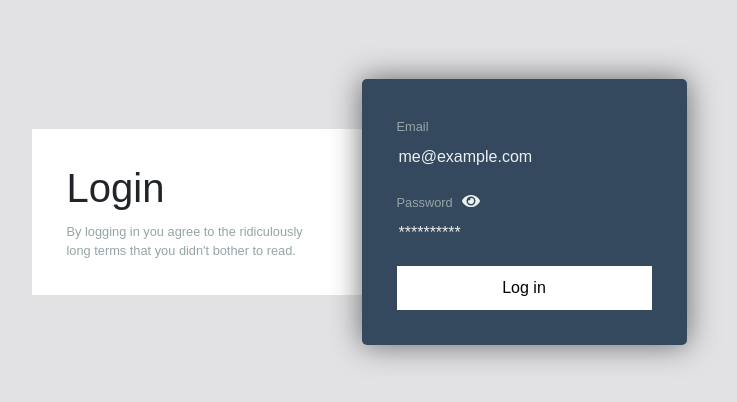
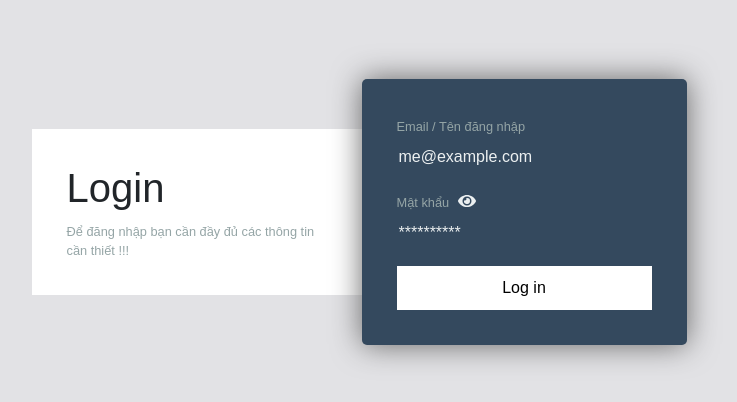
Before and after one commit to huycanh14/learn-chemistry-frontend-admin, a Vue app: page /login in a window 1280 px wide. Shown: the part 188-590 px from the top of the page, without its empty margins (281-1018 px from the left). Built offline with nearby package versions, Linux system fonts and the light colour scheme.

Commit message:
edit .env and use axios

```diff
--- a/src/locales/en.json
+++ b/src/locales/en.json
@@ -1,3 +1,8 @@
 {
-  "message": "hello i18n !!"
+  "message": "hello i18n !!",
+  "form_login": {
+    "title": "To log in, you need all the necessary information !!!",
+    "username": "Email / Username",
+    "password": "Password"
+  }
 }
--- a/src/locales/vn.json
+++ b/src/locales/vn.json
@@ -1,3 +1,8 @@
 {
-  "message": "hello i18n !!"
+  "message": "hello i18n !!",
+  "form_login": {
+    "title": "Để đăng nhập bạn cần đầy đủ các thông tin cần thiết !!!",
+    "username": "Email / Tên đăng nhập",
+    "password": "Mật khẩu"
+  }
 }
--- a/src/modules/account.module.js
+++ b/src/modules/account.module.js
@@ -48,9 +48,11 @@ const mutations = {
 }
 
 const actions = {
-    signIn({commit}, payload) {
+    signIn({commit}) {
+        commit('signIn');
+    },
+    saveInformationLogin({commit}, payload){
         commit('saveInformationLogin', payload);
-        console.log(payload);
     }
 
 }
--- a/src/services/account.service.js
+++ b/src/services/account.service.js
@@ -5,19 +5,21 @@ const signIn = ({username, password}) => {
         username: username,
         password: password
     };
-    axios.post(`${process.env.URL_API}${process.env.API}${process.env.ACCOUNT}${process.env.LOGOPT_ENDPOINT}`, data)
+    return axios.post(`${process.env.VUE_APP_URL_API}${process.env.VUE_APP_API}${process.env.VUE_APP_ACCOUNT}${process.env.VUE_APP_LOGOPT_ENDPOINT}`, data, {
+        headers: { 'Content-Type': 'application/x-www-form-urlencoded'}
+    })
       .then((response) => {
           return response;
       })
       .catch((error) => {
-          return error;
+          return error.response;
       });
 };
 
 const createToken = () => {
-    axios.post('/user', {}, {
+    return axios.post('/user', {}, {
         headers: {
-            'Content-Type': 'application/json;charset=UTF-8',
+            'Content-Type': 'application/x-www-form-urlencoded',
             'refresh_token': window.localStorage.getItem("refresh_token")
         }
     }).then((response) => {
--- a/src/views/Login.vue
+++ b/src/views/Login.vue
@@ -2,16 +2,16 @@
     <div id="login">
         <div id="description">
             <h1>Login</h1>
-            <p>By logging in you agree to the ridiculously long terms that you didn't bother to read.</p>
+            <p> {{ $t('form_login.title') }} </p>
         </div>
         <div id="form">
             <form @submit.prevent="doLogin">
-                <label for="email">Email</label>
-                <input type="text" id="email" v-model="email" placeholder="me@example.com" autocomplete="off" >
+                <label for="username">{{ $t('form_login.username') }}</label>
+                <input type="text" v-model="username" placeholder="me@example.com" autocomplete="off" required>
 
-                <label for="password">Password</label>&nbsp;
+                <label for="password">{{ $t('form_login.password') }}</label>&nbsp;
                 <font-awesome-icon :icon="['fas', passwordIcon]" @click="hidePassword = !hidePassword"></font-awesome-icon>
-                <input :type="passwordType" id="password" v-model="password" placeholder="**********" required>
+                <input :type="passwordType" v-model="password" placeholder="**********" required>
 
                 <button type="submit">Log in</button>
             </form>
@@ -24,7 +24,7 @@
 export default {
     data() {
         return {
-            email: '',
+            username: '',
             password: '',
             hidePassword: true
         }
@@ -39,10 +39,17 @@ export default {
     },
     methods: {
       doLogin() {
-        this.$store.dispatch('accounts/signIn', {email: this.email, password: this.password});
+        this.$store.dispatch('accounts/signIn');
+      },
+    },
+    watch: {
+      username(value) {
+        this.$store.dispatch('accounts/saveInformationLogin', {username: value, password: this.password});
+      },
+      password(value) {
+        this.$store.dispatch('accounts/saveInformationLogin', {username: this.username, password: value});
       }
-    },
-
+    }
 
 
 }
```
Also changed, not shown: 1 other file (tests, documents, lock files or other folders).
